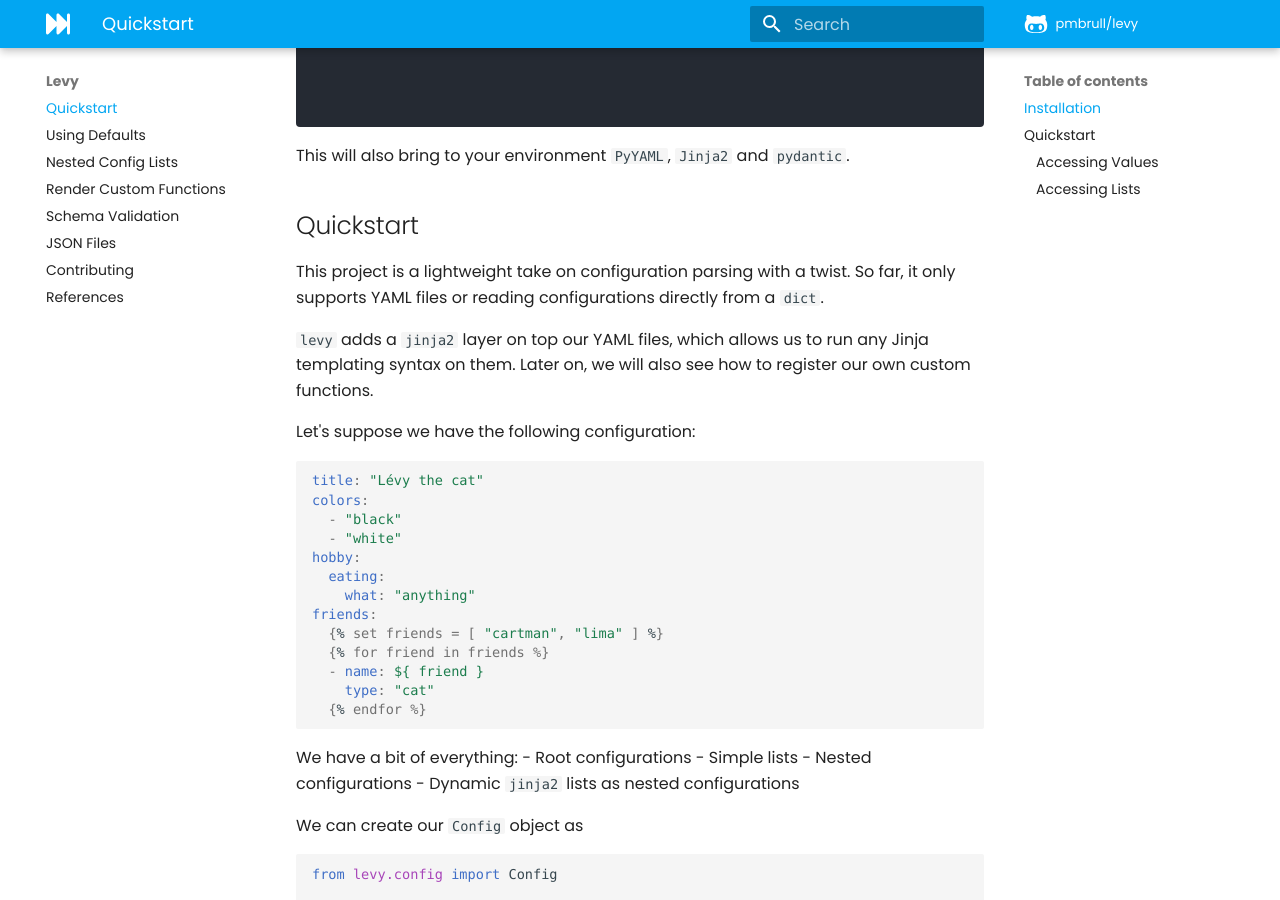
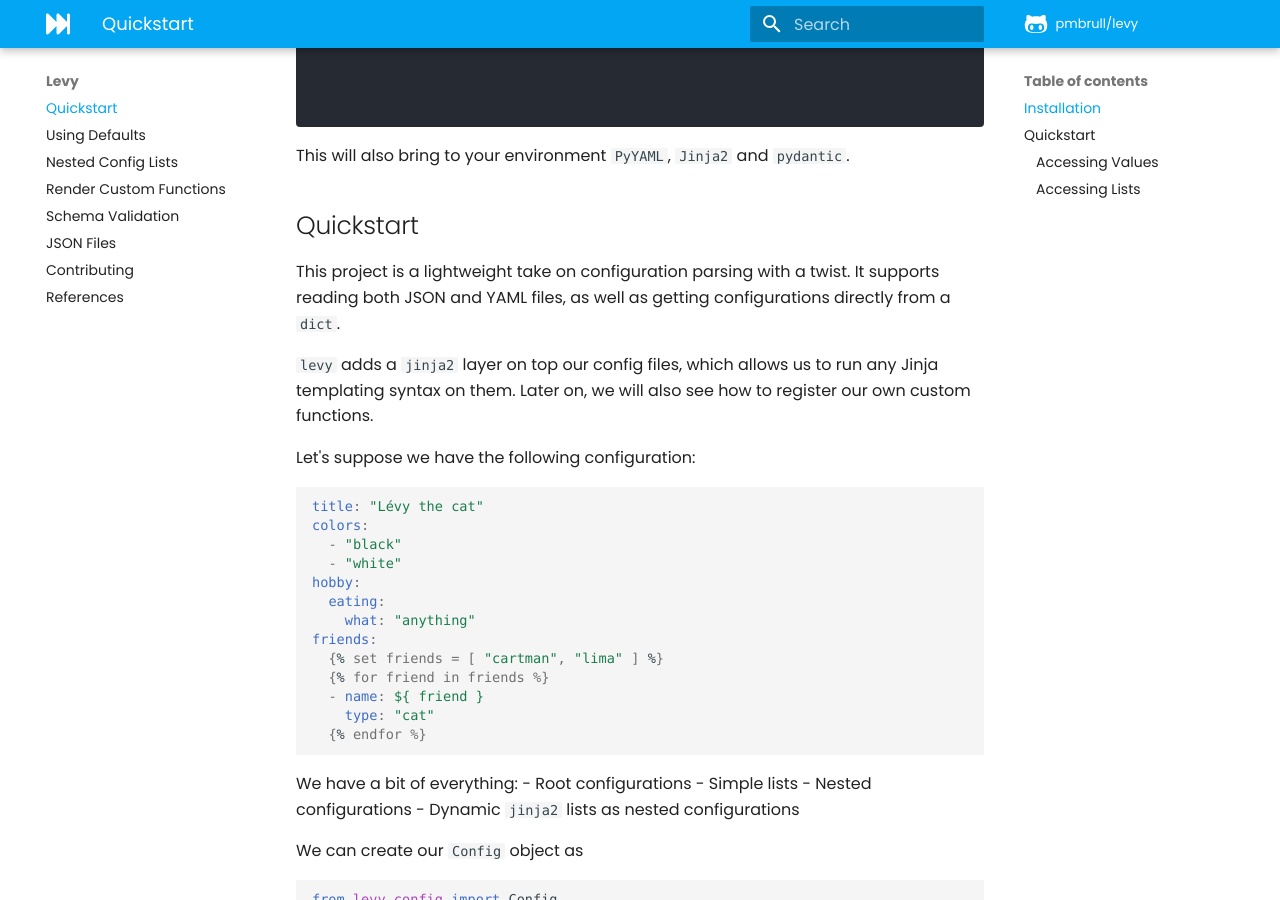
Before and after one commit to pmbrull/levy, an MkDocs documentation site: the page built from docs/index.md, in a window 1280 px wide and 900 px high, scrolled down 696 px. Built offline with MkDocs 1.6.1 and Material for MkDocs 9.7.7, drawn with Linux system fonts in a browser that asks for light colours; some web fonts are replaced; comment, search, counter and statistics services are not loaded.

Commit message:
Update docs

```diff
--- a/docs/index.md
+++ b/docs/index.md
@@ -46,9 +46,10 @@
 
 ## Quickstart
 
-This project is a lightweight take on configuration parsing with a twist.  So far, it only supports YAML files or reading configurations directly from a `dict`.
+This project is a lightweight take on configuration parsing with a twist. It supports reading both JSON and YAML files, as well as getting configurations
+directly from a `dict`.
 
-`levy` adds a `jinja2` layer on top our YAML files, which allows us to run any Jinja templating syntax on them. Later on, we will also see how to register our own custom functions.
+`levy` adds a `jinja2` layer on top our config files, which allows us to run any Jinja templating syntax on them. Later on, we will also see how to register our own custom functions.
 
 Let's suppose we have the following configuration:
 
```
Also changed, not shown: README.md (+8 -7 lines), docs/functions.md (+2 -2 lines), docs/schema.md (+1 -1 lines).
